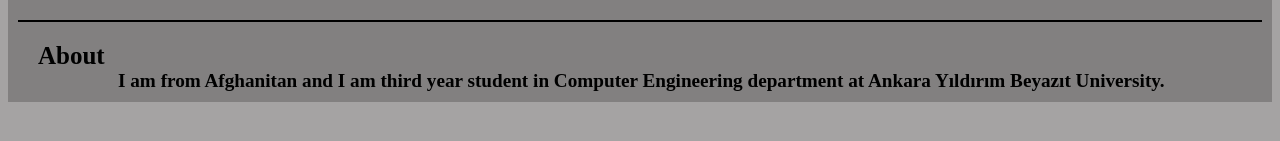
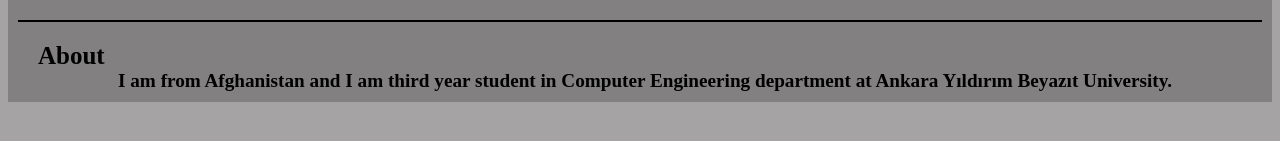
Before and after one commit to Zubair1683/Zubair1683.github.io, a plain HTML site: page index.html in a window 1280 px wide. Shown: the part 175-316 px from the top of the page. Drawn offline with Linux system fonts and the light colour scheme.

Commit message:
Update index.html

```diff
--- a/index.html
+++ b/index.html
@@ -13,7 +13,7 @@
         <h1>Surname : Rahimi</h1>
         <h1>ID Number : 21050141006</h1><br/><hr/>
         <h1 id="about">About</h1>
-        <p>I am from Afghanitan and I am third year student in Computer Engineering department at Ankara Yıldırım Beyazıt University.</p>
+        <p>I am from Afghanistan and I am third year student in Computer Engineering department at Ankara Yıldırım Beyazıt University.</p>
     </div>
     </body>
 </html>
```
